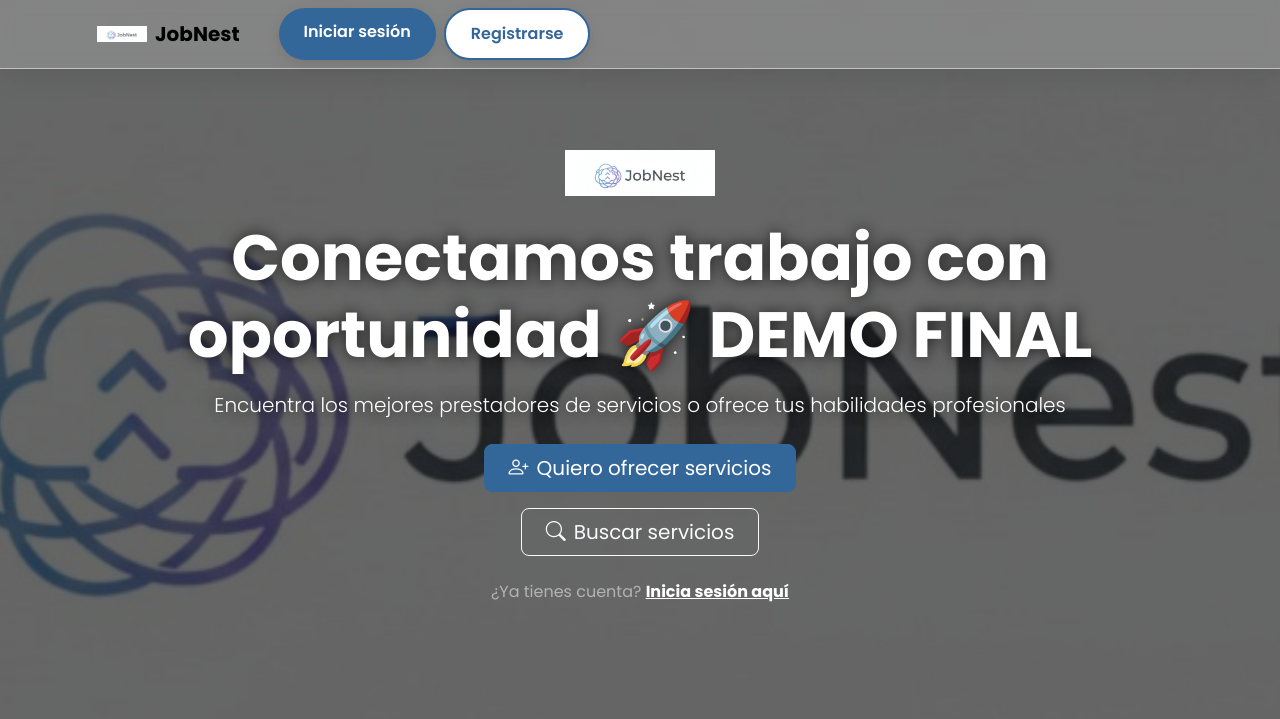
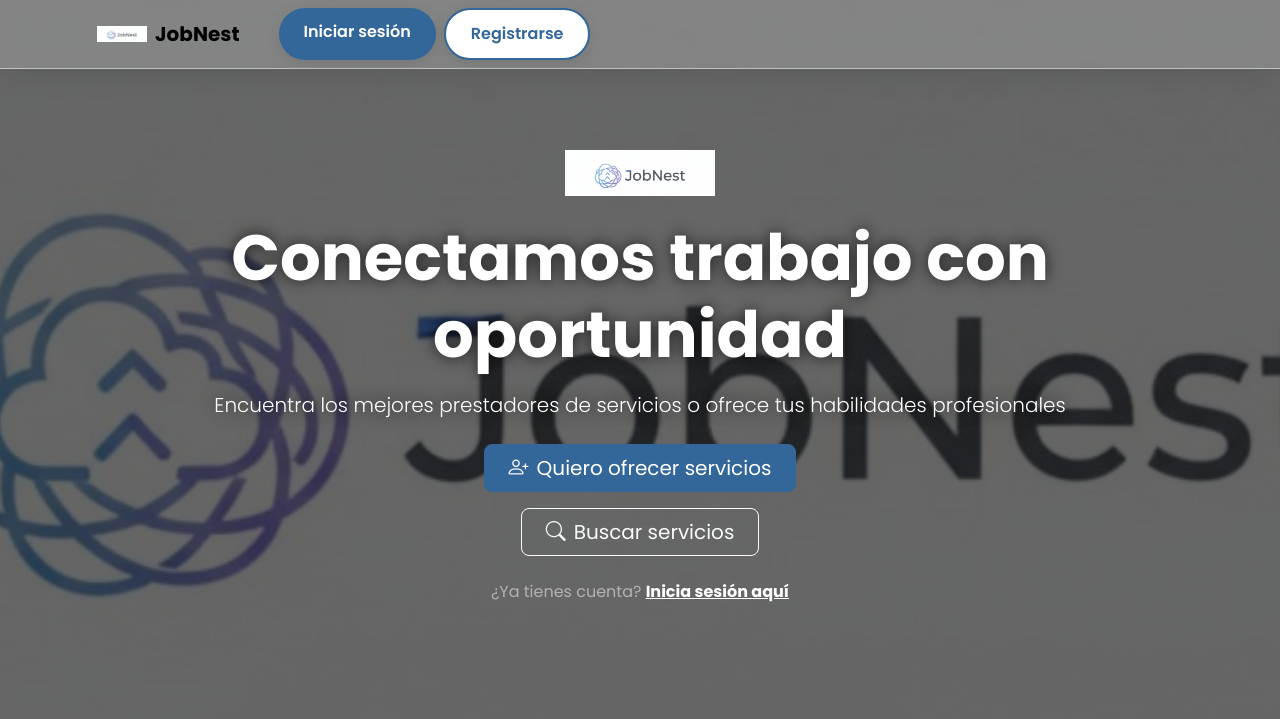
Before and after one commit to RafaelBB26/JobNestPI, a Flask app: page / in a window 1280 px wide. Shown: the top 719 px of the page. Run offline with Flask 3, Linux system fonts and the light colour scheme.

Commit message:
Cambio demo final v2

```diff
--- a/templates/index.html
+++ b/templates/index.html
@@ -40,7 +40,7 @@
             <div class="mb-4">
                 <img src="/static/multimedia/Logo.jpeg" alt="JobNest Logo" class="hero-logo" style="width: 150px; height: auto;">
             </div>
-            <h1 class="display-3 fw-bold mb-3 glassmorphism-text">Conectamos trabajo con oportunidad 🚀 DEMO FINAL</h1>
+            <h1 class="display-3 fw-bold mb-3 glassmorphism-text">Conectamos trabajo con oportunidad</h1>
             <p class="lead mb-4 glassmorphism-text">Encuentra los mejores prestadores de servicios o ofrece tus habilidades profesionales</p>
             <div class="row justify-content-center">
                 <div class="col-md-8 col-lg-6">
```
